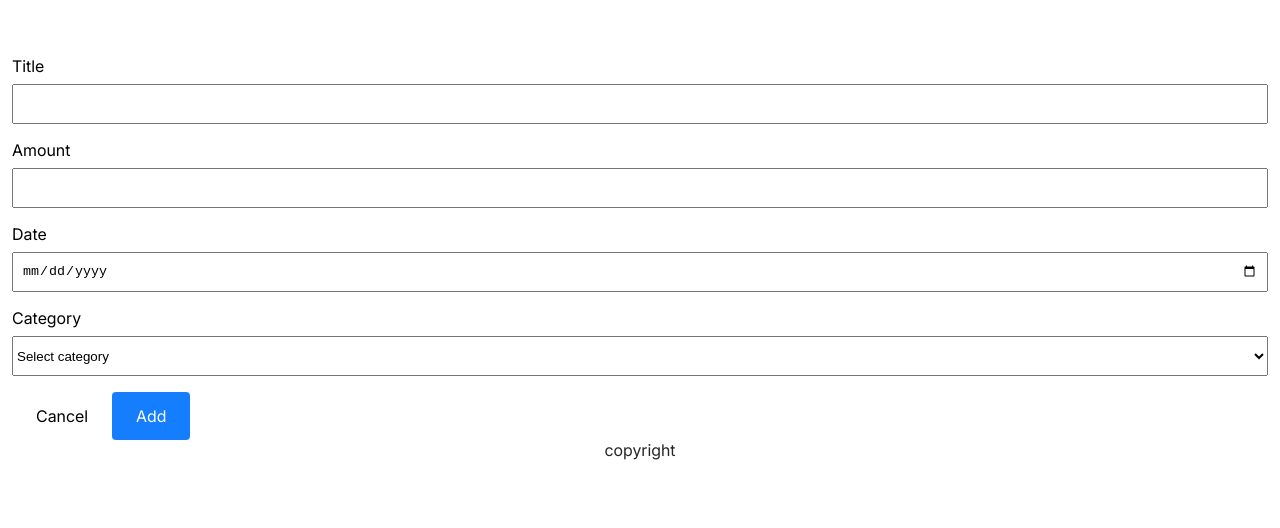
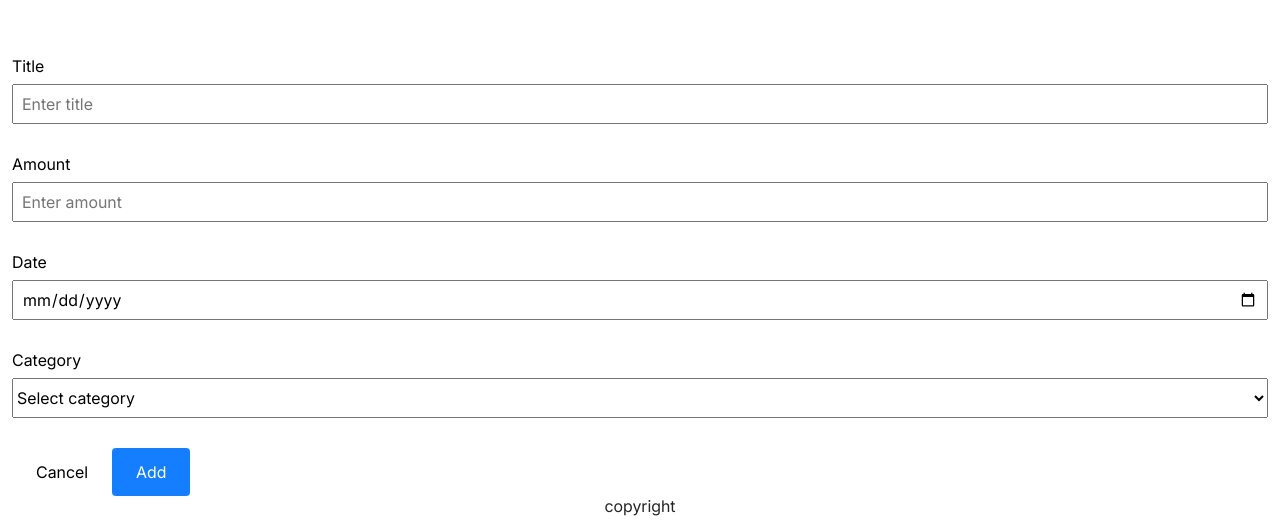
Before and after one commit to emeliebarthelsson/VT25_assignment_3, a React (Vite) app: page / in a window 1280 px wide. Shown: the part 849-1377 px from the top of the page. Before the commit the page ends 1321 px from the top, so only its background shows below. Built offline with nearby package versions, Linux system fonts and the light colour scheme.

Commit message:
create error messages in form validation

```diff
--- a/src/components/Form/Form.jsx
+++ b/src/components/Form/Form.jsx
@@ -1,24 +1,89 @@
+import { useState } from 'react';
 import styles from './Form.module.css'
 
 const Form = () => {
+    const [errorMessages, setErrorMessages] = useState({});
+    // validation
+    const validateInput = (inputName, inputValue) => {
+        let isValid = true;
+        const errorsObj = { ...errorMessages };
+
+        if (inputName === "title") {
+            if (!inputValue.trim()) {
+                errorsObj.title = "Please enter expense title"
+                isValid = false;
+            } else {
+                errorsObj.title = "";
+            }
+        }
+
+        if (inputName === "amount") {
+            if (!inputValue.trim()) {
+                errorsObj.amount = "Please enter expense amount"
+                isValid = false;
+            } else if (inputValue <= 0) {
+                errorsObj.amount = "Amount must be more than 0"
+                isValid = false;
+            } else {
+                errorsObj.amount = "";
+            }
+        }
+
+        if (inputName === "date") {
+            if (!inputValue) {
+                errorsObj.date = "Please enter date for expense"
+                isValid = false;
+            } else {
+                errorsObj.date = "";
+            }
+        }
+
+        if (inputName === "category") {
+            if (!inputValue) {
+                errorsObj.category = "Please enter expense category"
+                isValid = false;
+            } else {
+                errorsObj.category = "";
+            }
+        }
+        setErrorMessages(errorsObj);
+        isValid = true;
+    }
+
+    const handleChange = (e) => {
+
+    }
+
+    const handleValidation = (e) => {
+        const { name, value } = e.target;
+        validateInput(name, value);
+    }
+
+    const handleSubmit = (e) => {
+
+    }
+
     return(
         <>
             <form className={styles.form}>
                 <div className={styles.formGroup}>
                     <label className={styles.formLabel} htmlFor="title">Title</label>
-                    <input className={styles.formInput} type="text" name='title' id='title' />
+                    <input className={styles.formInput} type="text" name='title' id='title' placeholder='Enter title'  onBlur={handleValidation}/>
+                    <p className={styles.formErrorMessage}>{errorMessages.title}</p>
                 </div>
                 <div className={styles.formGroup}>
                     <label className={styles.formLabel} htmlFor="amount">Amount</label>
-                    <input className={styles.formInput} type="number" name='amount' id='amount' />
+                    <input className={styles.formInput} type="number" name='amount' id='amount' placeholder='Enter amount'  onBlur={handleValidation}/>
+                    <p className={styles.formErrorMessage}>{errorMessages.amount}</p>
                 </div>
                 <div className={styles.formGroup}>
                     <label className={styles.formLabel} htmlFor="date">Date</label>
-                    <input className={styles.formInput} type="date" name='date' id='date' />
+                    <input className={styles.formInput} type="date" name='date' id='date'  onBlur={handleValidation}/>
+                    <p className={styles.formErrorMessage}>{errorMessages.date}</p>
                 </div>
                 <div className={styles.formGroup}>
                     <label className={styles.formLabel} htmlFor="category">Category</label>
-                    <select className={styles.formSelect} name='category' id='category'>
+                    <select className={styles.formSelect} name='category' id='category' onBlur={handleValidation}>
                         <option value="">Select category</option>
                         <option value="housing">Housing</option>
                         <option value="utilities">Utilities</option>
@@ -28,6 +93,7 @@ const Form = () => {
                         <option value="entertainment">Entertainment</option>
                         <option value="other">Other</option>
                     </select>
+                    <p className={styles.formErrorMessage}>{errorMessages.category}</p>
                 </div>
                 <div className={styles.formButtonContainer}>
                     <button type='button' className='secondary-button'>Cancel</button>
--- a/src/components/Form/Form.module.css
+++ b/src/components/Form/Form.module.css
@@ -3,7 +3,7 @@
     height: auto;
     display: flex;
     flex-direction: column;
-    gap: var(--spacing-medium);
+    gap: var(--spacing-xx-small);
 }
 
 .formGroup {
@@ -19,6 +19,8 @@
 .formInput,
 .formSelect {
     height: 40px;
+    font-family: inherit;
+    font-size: var(--font-medium);
 }
 
 .formInput {
@@ -28,3 +30,10 @@
 .fomrSelect {
     padding: 0 var(--spacing-xx-small);
 }
+
+.formErrorMessage {
+    height: 18px;
+    font-size: var(--font-small);
+    font-weight: 600;
+    color: var(--error-color);
+}
```
